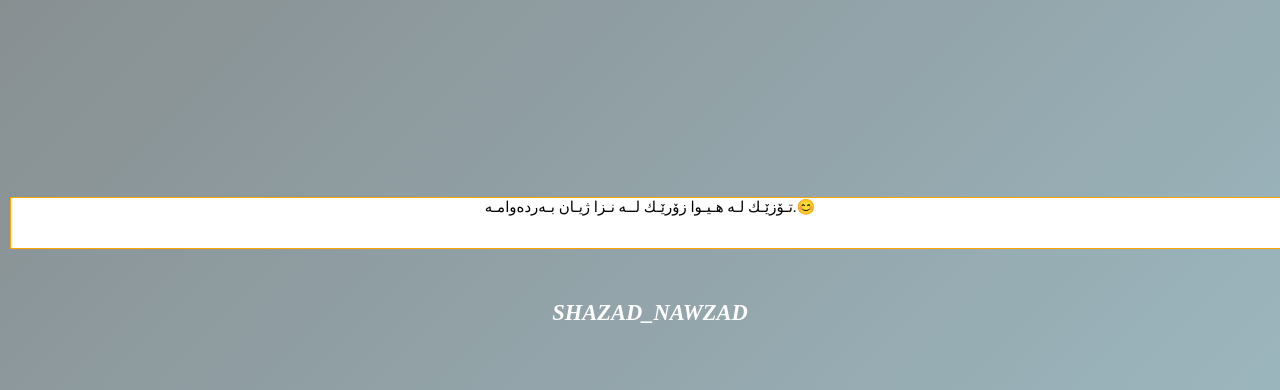
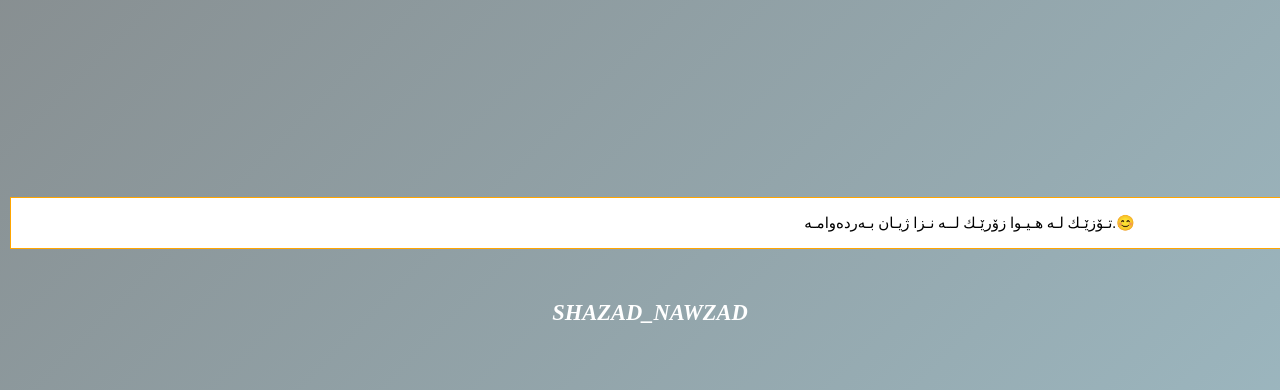
Before and after one commit to importt1/Dolamari, a plain HTML site: page index.html in a window 1280 px wide. Shown: the top 390 px of the page. Drawn offline with Linux system fonts and the light colour scheme.

Commit message:
Update index.html

```diff
--- a/index.html
+++ b/index.html
@@ -20,7 +20,7 @@
          color: black;
          border: 0.5px solid orange;
         }
-        .scroll-left p {
+        .scroll-right p {
          position: bottom;
          width: 50%;
          height: 50%;
```
